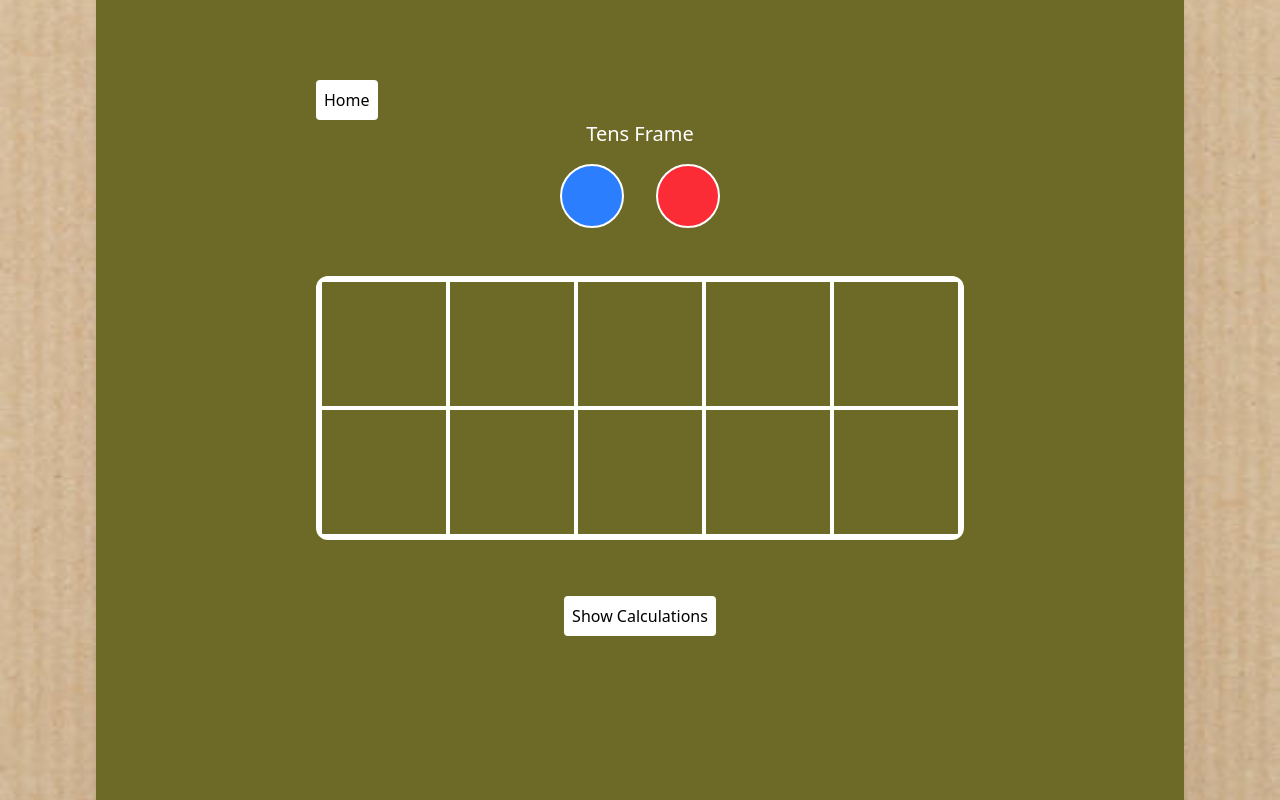
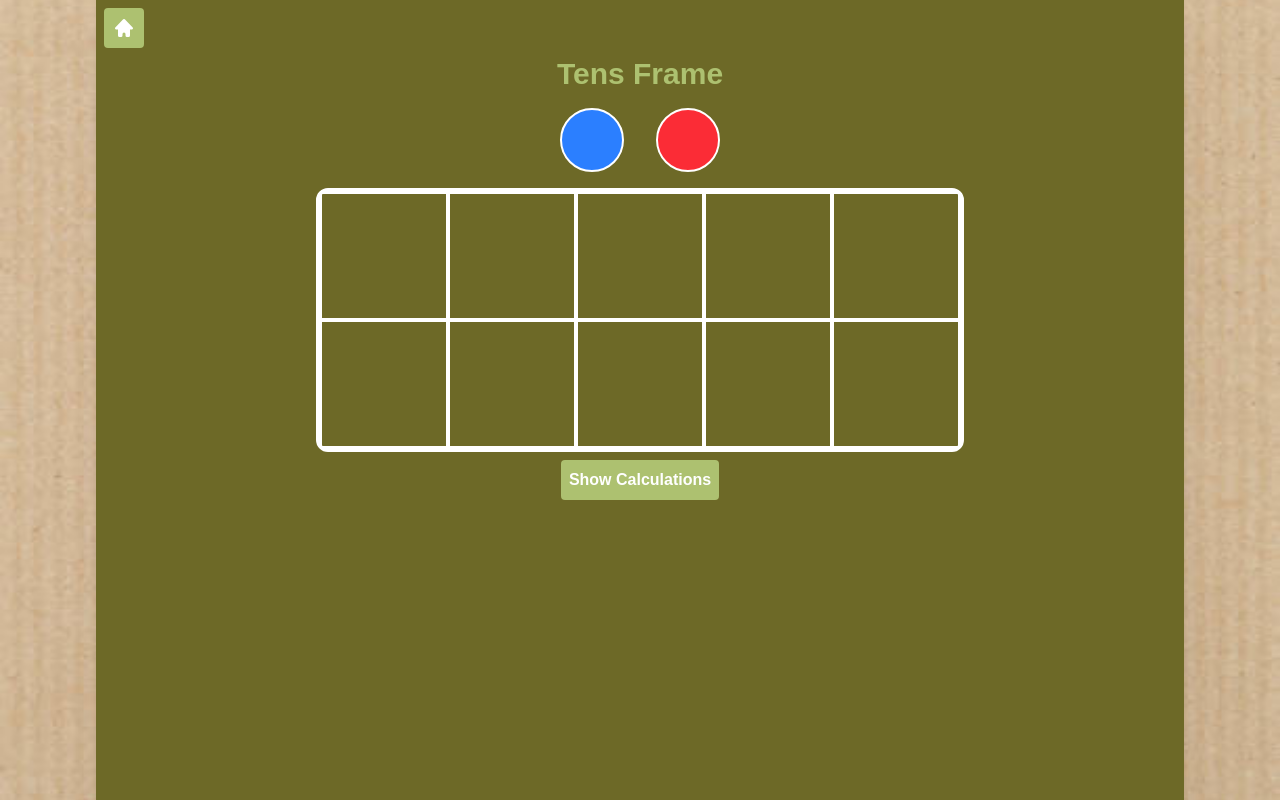
Before and after one commit to Megs1104/Number-Nook, a React (Vite) app: page /tens-frame in a window 1280 px wide. Built offline with nearby package versions, Linux system fonts and the light colour scheme.

Commit message:
Adding improvements for navigation to and from tens frame.

```diff
--- a/package.json
+++ b/package.json
@@ -10,6 +10,7 @@
     "preview": "vite preview"
   },
   "dependencies": {
+    "@heroicons/react": "^2.2.0",
     "@tailwindcss/vite": "^4.1.10",
     "react": "^19.1.0",
     "react-dnd": "^16.0.1",
--- a/src/App.tsx
+++ b/src/App.tsx
@@ -6,14 +6,14 @@ import TensFrame from "./features/tens-frame/TensFrame";
 
 function App() {
   return (
-    <div className="relative min-h-screen w-screen overflow-x-hidden">
+    <div className="relative min-h-screen w-screen">
       <img
         src={brownPaper}
         alt="Brown Paper Overlay"
         className="absolute w-full h-full object-cover pointer-events-none z-0"
       />
       <div className="relative z-10 flex flex-col min-h-screen w-full">
-        <div className="bg-darkGreen p-20 shadow-xl w-[85vw] max-w-[1200px] mx-auto min-h-screen">
+        <div className="bg-darkGreen shadow-xl w-[85vw] max-w-[1200px] mx-auto min-h-screen">
           <Routes>
             <Route path="/" element={<Homepage />} />
             <Route path="/tens-frame" element={<TensFrame />} />
--- a/src/features/home/components/Header.tsx
+++ b/src/features/home/components/Header.tsx
@@ -1,7 +1,7 @@
 export default function Header() {
   return (
-    <div className="flex justify-center">
-      <p className="text-4xl text-white font-bold">Number Nook</p>
+    <div className="flex justify-center mt-10">
+      <p className="text-4xl font-bold">Number Nook</p>
     </div>
   );
 }
--- a/src/features/home/components/NavOptions.tsx
+++ b/src/features/home/components/NavOptions.tsx
@@ -1,9 +1,19 @@
 import { Link } from "react-router-dom";
+import tensFrame from "../../../assets/tens-frame.png";
 
 export default function NavOptions() {
   return (
-    <Link to="/tens-frame">
-      <button className="bg-white rounded p-2">Tens Frame</button>
-    </Link>
+    <div className="flex flex-col text-center justify-center mt-5">
+      <p className="mb-2 text-xl">Choose a manipulative</p>
+      <Link to="/tens-frame">
+        <button>
+          <img
+            src={tensFrame}
+            alt="Tens Frame Preview"
+            className="rounded w-64 object-contain"
+          />
+        </button>
+      </Link>
+    </div>
   );
 }
--- a/src/features/navigation/NavBar.tsx
+++ b/src/features/navigation/NavBar.tsx
@@ -1,9 +1,14 @@
 import { Link } from "react-router-dom";
+import { HomeIcon } from "@heroicons/react/16/solid";
 
 export default function NavBar() {
   return (
-    <Link to="/">
-      <button className="bg-white rounded p-2">Home</button>
-    </Link>
+    <div className="w-full p-2">
+      <Link to="/">
+        <button>
+          <HomeIcon className="w-6 h-6 text-white" />
+        </button>
+      </Link>
+    </div>
   );
 }
--- a/src/features/tens-frame/TensFrame.tsx
+++ b/src/features/tens-frame/TensFrame.tsx
@@ -8,23 +8,21 @@ import NavBar from "../navigation/NavBar";
 
 export default function TensFrame() {
   return (
-    <div className="relative flex items-center justify-center">
-      <div className="overflow-auto">
+    <div className="w-full">
       <NavBar />
-        <p className="text-center text-white text-xl mb-2">Tens Frame</p>
+      <p className="text-center text-3xl">Tens Frame</p>
       <DndProvider backend={HTML5Backend}>
-          <div className="flex flex-col items-center justify-center flex-grow gap-12">
-            <div className="flex gap-8 mt-2">
+        <div>
+          <div className="flex gap-8 justify-center mt-4 mb-4">
             <CounterOne />
             <CounterTwo />
           </div>
-            <div>
+          <div className="w-full justify-center flex">
             <Frame />
           </div>
           <Calculations />
         </div>
       </DndProvider>
     </div>
-    </div>
   );
 }
--- a/src/features/tens-frame/components/Calculations.tsx
+++ b/src/features/tens-frame/components/Calculations.tsx
@@ -10,13 +10,11 @@ export default function Calculations() {
   return (
     <div>
       <div className="text-center m-2">
-        <button className="bg-white rounded p-2" onClick={handleClick}>
-          Show Calculations
-        </button>
+        <button onClick={handleClick}>Show Calculations</button>
       </div>
 
       {showCalculations && (
-        <div className="text-white text-xl text-center">
+        <div className="text-xl text-center">
           <p>
             {totalBlue} + {totalRed} = {totalBlue + totalRed}
           </p>
--- a/src/index.css
+++ b/src/index.css
@@ -1,5 +1,15 @@
 @import "tailwindcss";
-
+@import url("https://fonts.googleapis.com/css2?family=Baloo+2:wght@400..800&family=Comic+Neue:ital,wght@0,300;0,400;0,700;1,300;1,400;1,700&display=swap");
 @theme {
   --color-darkGreen: #6d6927;
+  --color-lightGreen: #adc170;
+  --font-comic: "Comic Neue", sans-serif;
 }
+
+body {
+  @apply font-comic text-lightGreen font-bold;
+}
+
+button {
+  @apply bg-lightGreen text-white rounded p-2;
+}
```
Also changed, not shown: src/assets/tens-frame.png (added), 1 other file (tests, documents, lock files or other folders). Lines whose indentation alone changed are shown as unchanged.
